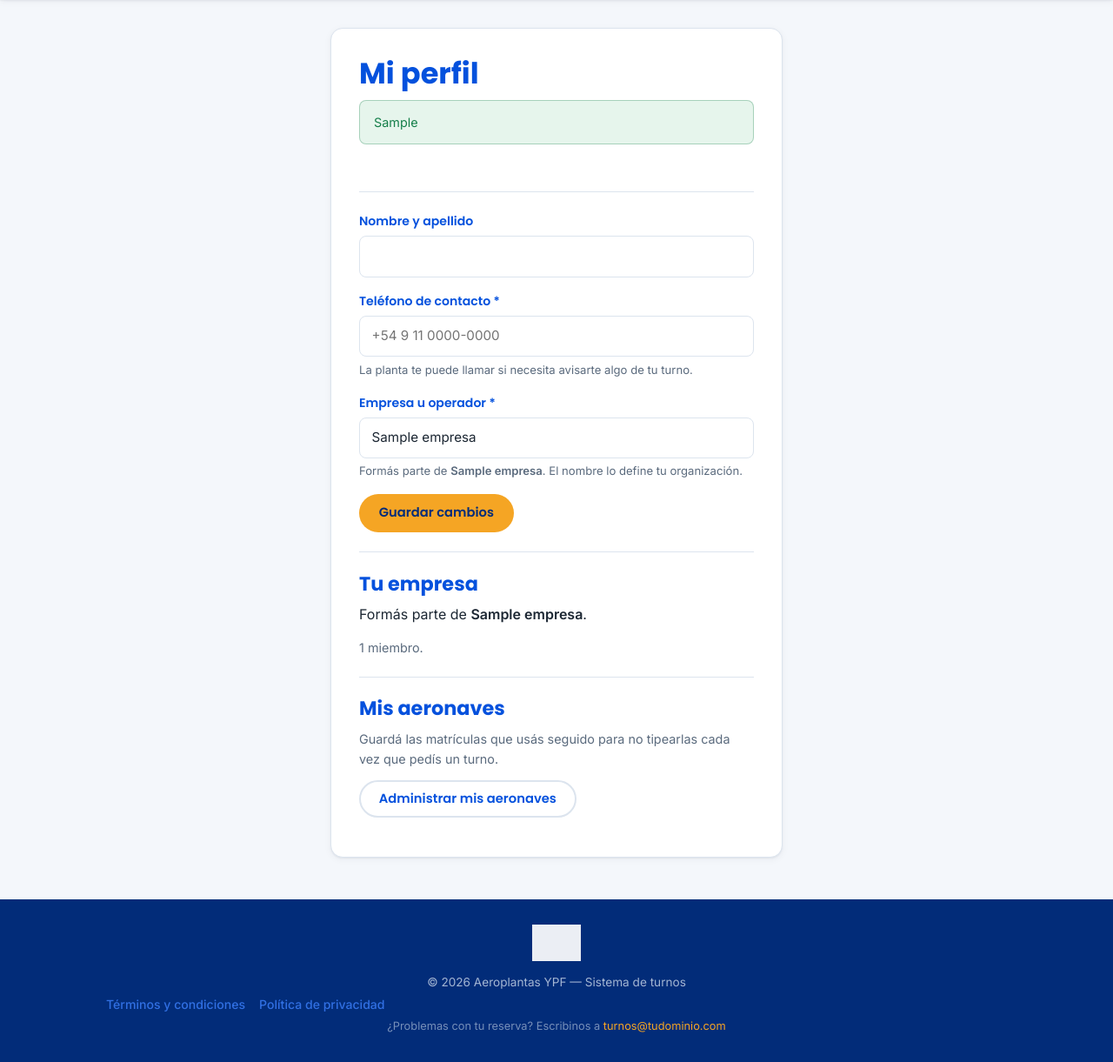
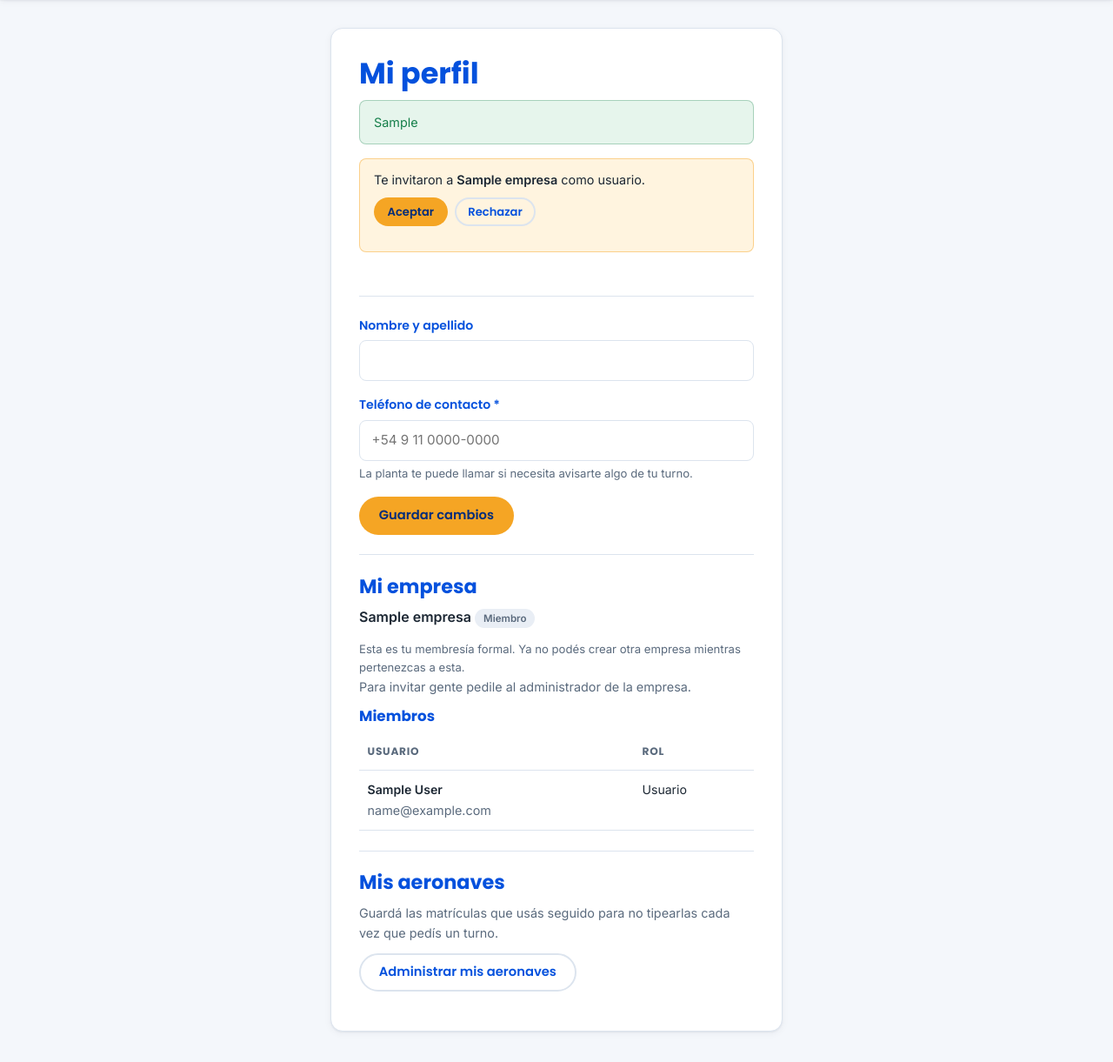
Before and after one commit to noguerafran-alt/TURNOS-YPF-AV-GRAL, a FastAPI app: template app/templates/perfil.html in a window 1280 px wide. Shown: the part 77-1298 px from the top of the page at 87% size. Run offline with FastAPI, Linux system fonts and the light colour scheme; the template is opened without the code that fills it: most values are stand-ins (such as "Sample title", 1, 10 or a date in 2020); grey boxes are pictures that could not be loaded.

Commit message:
UX /perfil: empresa formal vs texto libre + invitar (#42)
Si ya hay empresa_id, ocultar Crear y mostrar Mi empresa (invitar admin + miembros).
Sin empresa formal, solo Crear + copy claro del nombre comercial. Banner Aceptar/Rechazar para invitaciones inbound.

```diff
--- a/app/templates/perfil.html
+++ b/app/templates/perfil.html
@@ -13,6 +13,25 @@
       <p class="notice">Completá tu perfil para poder reservar turnos.</p>
     {% endif %}
 
+    {% if inbound_invites %}
+      {% for inv in inbound_invites %}
+        <div class="notice" style="margin-bottom:.75rem">
+          <p style="margin:0 0 .55rem">
+            Te invitaron a <strong>{{ inv.empresa.nombre if inv.empresa else 'una empresa' }}</strong>
+            {% if inv.role_in_empresa == 'admin_empresa' %}como administrador{% else %}como usuario{% endif %}.
+          </p>
+          <div class="form-row" style="gap:.5rem">
+            <form method="post" action="/perfil/empresa/invitaciones/{{ inv.id }}/aceptar">
+              <button type="submit" class="btn btn--accent btn--sm">Aceptar</button>
+            </form>
+            <form method="post" action="/perfil/empresa/invitaciones/{{ inv.id }}/rechazar">
+              <button type="submit" class="btn btn--outline btn--sm">Rechazar</button>
+            </form>
+          </div>
+        </div>
+      {% endfor %}
+    {% endif %}
+
     <div class="profile">
       {% if user.picture %}
         <img class="profile__avatar" src="{{ user.picture }}" alt="" width="56" height="56" referrerpolicy="no-referrer" />
@@ -25,9 +44,9 @@
         {% elif user.is_admin %}
           <span class="chip chip--admin">{{ user.role_label }}</span>
         {% elif user.is_admin_empresa %}
-          <span class="chip chip--ok">Administrás tu empresa</span>
+          <span class="chip chip--ok">Admin de empresa</span>
         {% elif user.is_miembro_empresa %}
-          <span class="chip chip--ok">Mi cuenta</span>
+          <span class="chip chip--ok">Miembro de empresa</span>
         {% endif %}
       </div>
     </div>
@@ -47,26 +66,32 @@
         <p class="hint">La planta te puede llamar si necesita avisarte algo de tu turno.</p>
       </div>
 
+      {% if empresa %}
+        {# Nombre formal lo fija la organización; no mezclar con texto libre #}
+        <input type="hidden" name="company" value="{{ empresa.nombre }}" />
+      {% else %}
         <div class="field">
-        <label for="company">Empresa u operador *</label>
-        {% if empresa %}
-          <input type="text" id="company" name="company" value="{{ empresa.nombre }}" maxlength="160" readonly />
-          <p class="hint">Formás parte de <strong>{{ empresa.nombre }}</strong>. El nombre lo define tu organización.</p>
-        {% else %}
+          <label for="company">Nombre comercial (texto libre) *</label>
           <input type="text" id="company" name="company" value="{{ user.company }}" maxlength="160" required
-                 placeholder="Ej. Aviación San Fernando" />
-          <p class="hint">Escribí el nombre con el que operás. Si alguien de tu empresa te invita, al entrar se completa solo.</p>
+                 placeholder="Ej. AVIONES PACO / tu flota" />
+          <p class="hint">
+            Es solo una etiqueta en tus turnos. <strong>No</strong> crea una organización formal
+            ni te deja invitar gente. Para eso usá «Crear mi empresa» abajo, o pedí una invitación.
+          </p>
+        </div>
       {% endif %}
-      </div>
 
       <button type="submit" class="btn btn--accent">Guardar cambios</button>
     </form>
 
+    <hr style="border:0;border-top:1px solid var(--border);margin:1.4rem 0" />
+
     {% if not empresa %}
-      <hr style="border:0;border-top:1px solid var(--border);margin:1.4rem 0" />
+      <section class="empresa-panel">
         <h2>Crear mi empresa</h2>
         <p class="muted">
-        Si trabajás en una organización, creala acá. Después vas a poder invitar a tu equipo por email.
+          Creá una <strong>organización formal</strong> para invitar a tu equipo por email
+          (entran con Google) y compartir turnos/aeronaves. Solo una empresa por persona.
         </p>
         <form method="post" action="/perfil/empresa/crear" class="form-row">
           <div class="field field--grow">
@@ -77,14 +102,29 @@
           </div>
           <button type="submit" class="btn btn--accent">Crear mi empresa</button>
         </form>
-    {% elif empresa and user.is_admin_empresa %}
-      <hr style="border:0;border-top:1px solid var(--border);margin:1.4rem 0" />
-      <h2>Invitar al equipo</h2>
+      </section>
+
+    {% else %}
+      <section class="empresa-panel">
+        <h2>Mi empresa</h2>
+        <p style="margin:.2rem 0 .8rem">
+          <strong>{{ empresa.nombre }}</strong>
+          {% if user.is_admin_empresa %}
+            <span class="chip chip--ok">Administrador</span>
+          {% else %}
+            <span class="chip">Miembro</span>
+          {% endif %}
+        </p>
+        <p class="hint" style="margin-top:0">
+          Esta es tu membresía formal. Ya no podés crear otra empresa mientras pertenezcas a esta.
+        </p>
+
+        {% if user.is_admin_empresa %}
+          <h3>Invitar por email</h3>
           <p class="muted">
-        Sos quien administra la empresa. Podés invitar compañeros por email; entran con su cuenta de Google.
+            Escribí el email de Google de cada persona. Al entrar van a quedar en
+            <strong>{{ empresa.nombre }}</strong>.
           </p>
-      <p class="hint">Escribí el email de cada persona. Van a ver los turnos y aeronaves de la empresa.</p>
-
           <form method="post" action="/perfil/empresa/invitar" class="form-row">
             <div class="field">
               <label for="invite_email">Email *</label>
@@ -97,11 +137,11 @@
                 <option value="admin_empresa">Administrador</option>
               </select>
             </div>
-        <button type="submit" class="btn btn--accent">Invitar al equipo</button>
+            <button type="submit" class="btn btn--accent">Enviar invitación</button>
           </form>
 
           {% if pending_invites %}
-        <h3>Pendientes</h3>
+            <h3>Invitaciones pendientes</h3>
             <table class="table">
               <thead><tr><th>Email</th><th>Rol</th><th></th></tr></thead>
               <tbody>
@@ -119,8 +159,11 @@
               </tbody>
             </table>
           {% endif %}
+        {% else %}
+          <p class="muted">Para invitar gente pedile al administrador de la empresa.</p>
+        {% endif %}
 
-      <h3>Miembros activos</h3>
+        <h3>Miembros</h3>
         {% if members %}
           <table class="table">
             <thead><tr><th>Usuario</th><th>Rol</th></tr></thead>
@@ -139,13 +182,7 @@
         {% else %}
           <p class="muted">Todavía no hay miembros.</p>
         {% endif %}
-    {% elif empresa %}
-      <hr style="border:0;border-top:1px solid var(--border);margin:1.4rem 0" />
-      <h2>Tu empresa</h2>
-      <p>Formás parte de <strong>{{ empresa.nombre }}</strong>.</p>
-      {% if members %}
-        <p class="muted">{{ members|length }} miembro{{ 's' if members|length != 1 else '' }}.</p>
-      {% endif %}
+      </section>
     {% endif %}
 
     <hr style="border:0;border-top:1px solid var(--border);margin:1.4rem 0" />
```
Also changed, not shown: app/routers/auth_routes.py (+14 -0 lines), app/routers/empresas.py (+53 -0 lines). Lines whose indentation alone changed are shown as unchanged.
